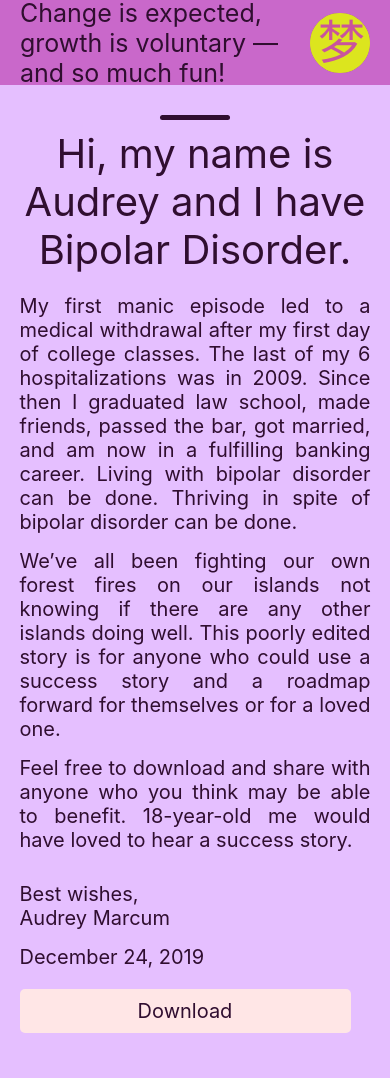
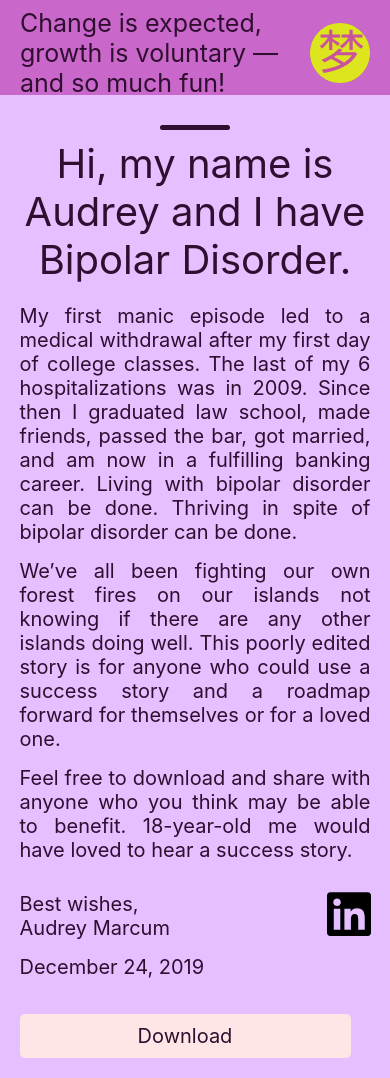
Before and after one commit to lkmarcum/Audrey-Marcum-v2, a React (Create React App) app in the folder audrey-marcum/: page / in a window 390 px wide. Before the commit the page ends 1053 px from the top, so only its background shows below. Built offline with nearby package versions, Linux system fonts and the light colour scheme.

Commit message:
add linkedin icon; add meta image; change header spacing on mobile

```diff
--- a/audrey-marcum/public/index.html
+++ b/audrey-marcum/public/index.html
@@ -6,7 +6,7 @@
     <meta name="viewport" content="width=device-width, initial-scale=1" />
     <meta name="theme-color" content="#000000" />
     <meta name="description" content="I want to share my bipolar disorder story and how-to guide that I wish I could have read when I was 18. This is a record of success for people who may be struggling and those who love them." />
-    <meta property="og:image" content='..src/audrey-marcum.jpg' />
+    <meta property="og:image" content='https://audrey-marcum.com/static/media/audrey-marcum.e9bdd688.jpg' />
     <meta property="og:image:width" content="400" />
     <meta property="og:image:height" content="300" />
     <link rel="apple-touch-icon" href="%PUBLIC_URL%/logo192.png" />
--- a/audrey-marcum/src/components/Homepage.js
+++ b/audrey-marcum/src/components/Homepage.js
@@ -1,36 +1,51 @@
-import React from "react";
-import "../styles/homepage.scss";
-import book from "../journey_with_bipolar.pdf";
-import logo from "../logo2.svg";
+import React from 'react';
+import '../styles/homepage.scss';
+import book from '../journey_with_bipolar.pdf';
+import logo from '../logo2.svg';
+import linkedin from '../linkedin.svg';
 
 const Homepage = (props) => {
+  function openLinkedIn() {
+    window.open('https://www.linkedin.com/in/audrey-marcum/');
+  }
   return (
-    <div className="homepage">
+    <div className='homepage'>
       <img src={logo} />
-      <div className="dash" />
+      <div className='dash' />
       <h1>Hi, my name is Audrey and I have Bipolar Disorder.</h1>
       <p>
         My first manic episode led to a medical withdrawal after my first day of
         college classes. The last of my 6 hospitalizations was in 2009. Since
         then I graduated law school, made friends, passed the bar, got married,
         and am now in a fulfilling banking career. Living with bipolar disorder
-        can be done. Thriving in spite of bipolar disorder can be done.{" "}
+        can be done. Thriving in spite of bipolar disorder can be done.{' '}
       </p>
       <p>
         We’ve all been fighting our own forest fires on our islands not knowing
         if there are any other islands doing well. This poorly edited story is
         for anyone who could use a success story and a roadmap forward for
-        themselves or for a loved one.{" "}
+        themselves or for a loved one.{' '}
       </p>
       <p>
         Feel free to download and share with anyone who you think may be able to
         benefit. 18-year-old me would have loved to hear a success story.
       </p>
-      <p className="signoff">Best wishes,</p>
-      <p>Audrey Marcum</p>
-      <p>December 24, 2019</p>
-      <div className="button-container">
-        <a href={book} target="_blank" className="browser">
+      <p className='signoff'>Best wishes,</p>
+      <div className='sign-off'>
+        <div className='sign-off-text'>
+          <p>Audrey Marcum</p>
+          <p>December 24, 2019</p>
+        </div>
+        <a
+          href='https://www.linkedin.com/in/audrey-marcum/'
+          rel='noopener noreferrer'
+          target='_blank'
+        >
+          <img className='linkedin' src={linkedin} />
+        </a>
+      </div>
+      <div className='button-container'>
+        <a href={book} target='_blank' className='browser'>
           Read in browser
         </a>
         <a href={book} download>
--- a/audrey-marcum/src/styles/header.scss
+++ b/audrey-marcum/src/styles/header.scss
@@ -3,7 +3,7 @@ header {
 
   @media (max-width: 500px) {
     display: block;
-    height: 85px;
+    height: 95px;
     width: 100%;
     display: flex;
     justify-content: space-between;
@@ -11,6 +11,9 @@ header {
     color: rgb(48, 14, 48);
     background: #c968ca;
     margin-bottom: 10px;
+    padding-top: 20px;
+    box-sizing: border-box;
+    padding-bottom: 10px;
     // padding: 20px 0 20px 0;
   }
 
--- a/audrey-marcum/src/styles/homepage.scss
+++ b/audrey-marcum/src/styles/homepage.scss
@@ -97,4 +97,34 @@
       }
     }
   }
+
+  .sign-off {
+    display: flex;
+    // width: auto;
+    justify-content: flex-start;
+    @media (max-width: 500px) {
+      justify-content: space-between;
+    }
+
+    .sign-off-text {
+      white-space: nowrap;
+    }
+  }
+
+  .linkedin {
+    border: none;
+    border-radius: 0;
+    height: 25px;
+    width: auto;
+    box-shadow: none;
+    margin-left: -12px;
+    margin-top: -3px;
+    cursor: pointer;
+
+    @media (max-width: 500px) {
+      display: block;
+      height: 50px;
+      margin-top: -27px;
+    }
+  }
 }
```
Also changed, not shown: audrey-marcum/src/linkedin.svg (added).
